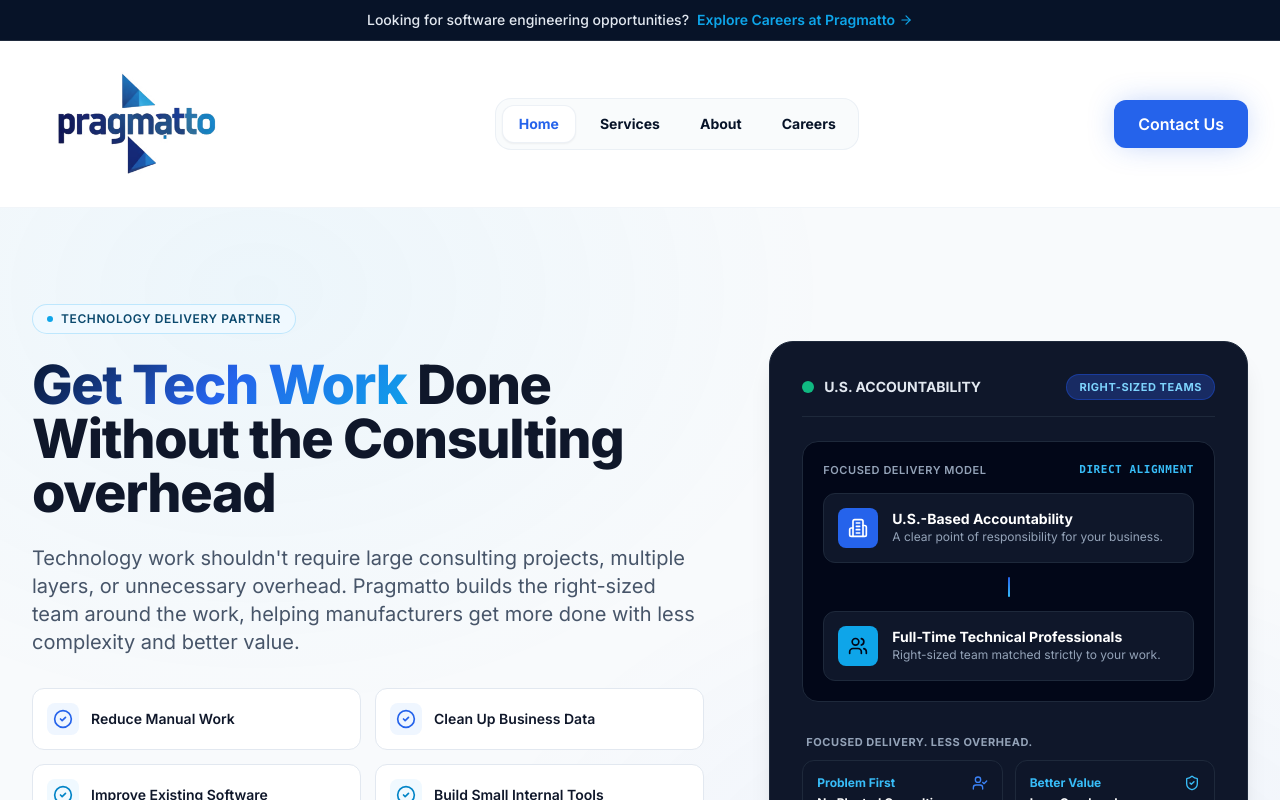
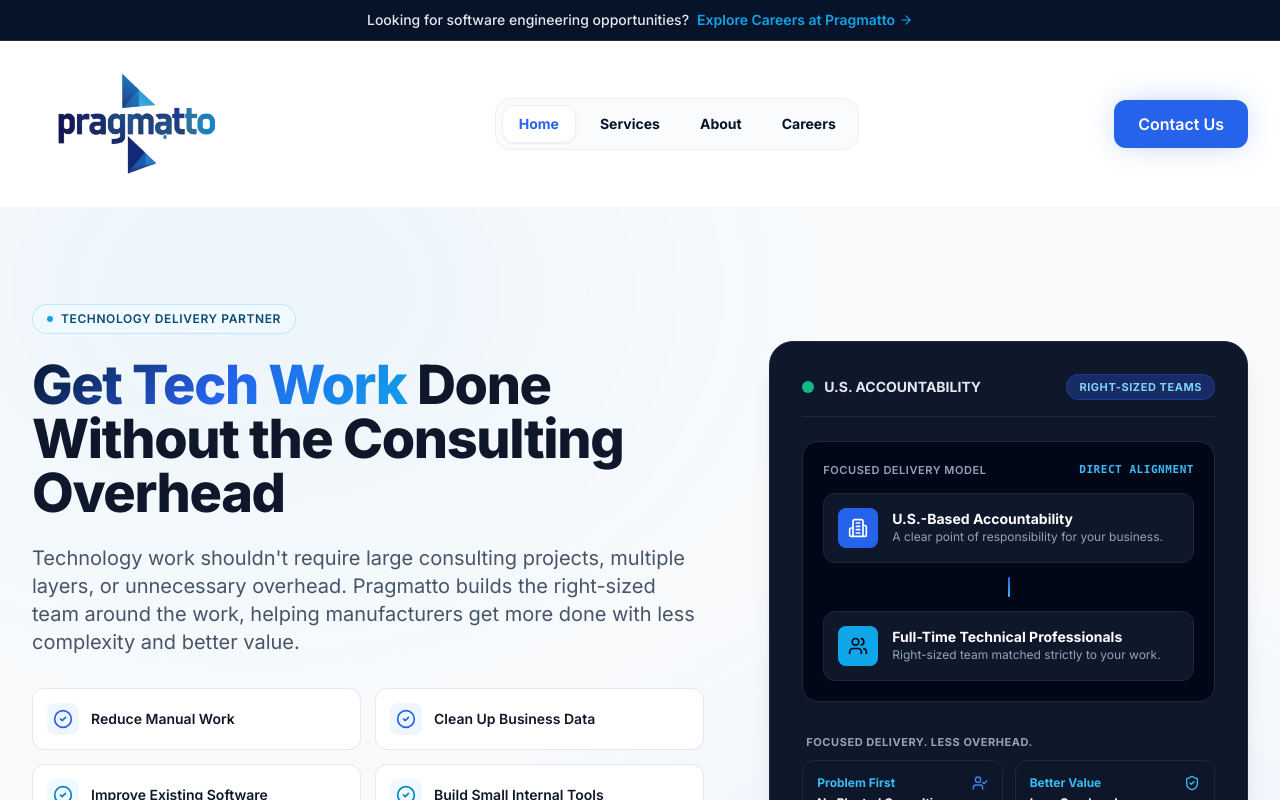
Before and after one commit to Pragmatto/Pragmatto, a React (Vite) app: page / in a window 1280 px wide. Shown: the top 800 px of the page. Built offline with nearby package versions, Linux system fonts and the light colour scheme.

Commit message:
Captilalize the overhead

```diff
--- a/src/components/home/Hero.jsx
+++ b/src/components/home/Hero.jsx
@@ -33,7 +33,7 @@
 
             <h1 className="text-4xl sm:text-5xl lg:text-[54px] font-extrabold text-slate-900 tracking-tight leading-[1.14]">
               <span className="text-gradient"> Get Tech Work </span>Done Without
-              the Consulting overhead
+              the Consulting Overhead
             </h1>
 
             <p className="text-lg sm:text-xl text-slate-600 leading-relaxed max-w-2xl font-normal">
```
